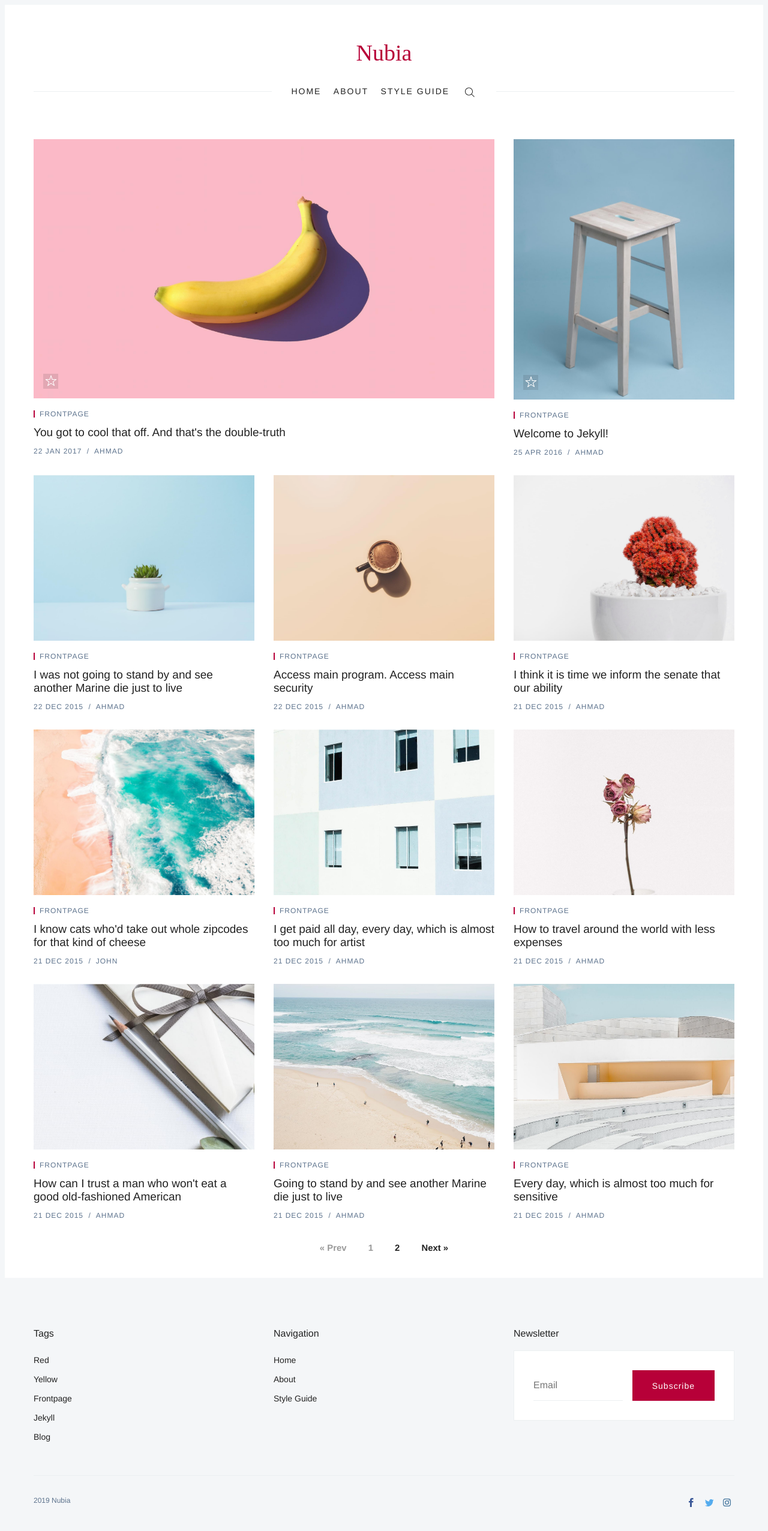
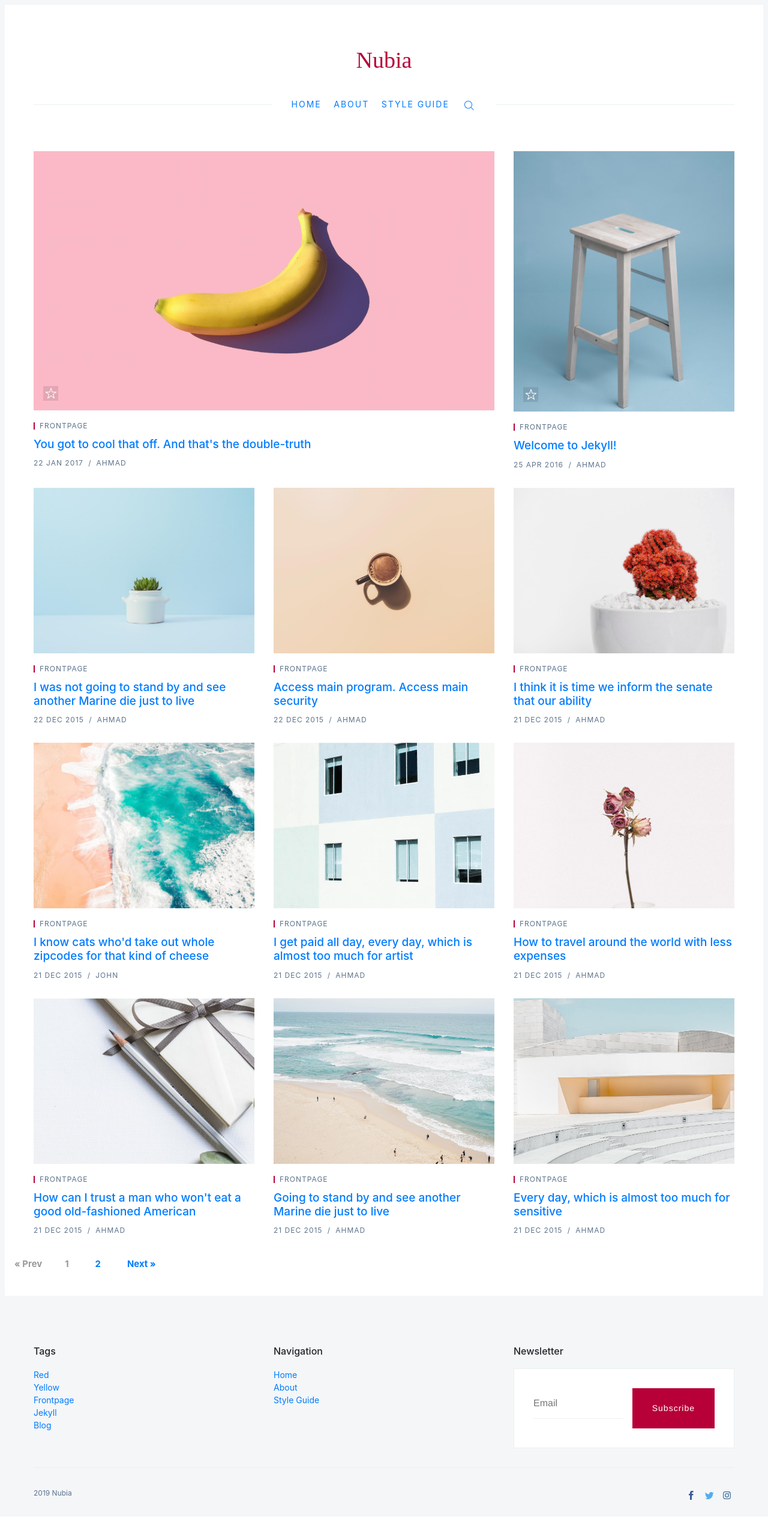
Before and after one commit to olaglam3/sleek, a Jekyll site: the page built from index.html, in a window 1280 px wide. Shown: the whole page at 60% size. Built offline with Jekyll 4.4.1, drawn with Linux system fonts in a browser that asks for light colours; nearby versions of some CDN libraries; some web fonts are replaced; the list of posts is cut into pages by our own code; after the commit the page ends 2528 px from its top, so only the background shows below that.

Commit message:
Update default.html

```diff
--- a/_layouts/default.html
+++ b/_layouts/default.html
@@ -25,6 +25,7 @@
   <script src="{{ '/js/zoom.min.js' | prepend: site.baseurl }}">                   </script>
   <script src="{{ '/js/app.js' | prepend: site.baseurl }}">                        </script>
   <script src="https://stackpath.bootstrapcdn.com/bootstrap/4.2.1/js/bootstrap.min.js" integrity="sha384-B0UglyR+jN6CkvvICOB2joaf5I4l3gm9GU6Hc1og6Ls7i6U/mkkaduKaBhlAXv9k" crossorigin="anonymous"></script>
+  <link rel="stylesheet" href="https://stackpath.bootstrapcdn.com/bootstrap/4.1.3/css/bootstrap.min.css" integrity="sha384-MCw98/SFnGE8fJT3GXwEOngsV7Zt27NXFoaoApmYm81iuXoPkFOJwJ8ERdknLPMO" crossorigin="anonymous">
 
 
 
```
